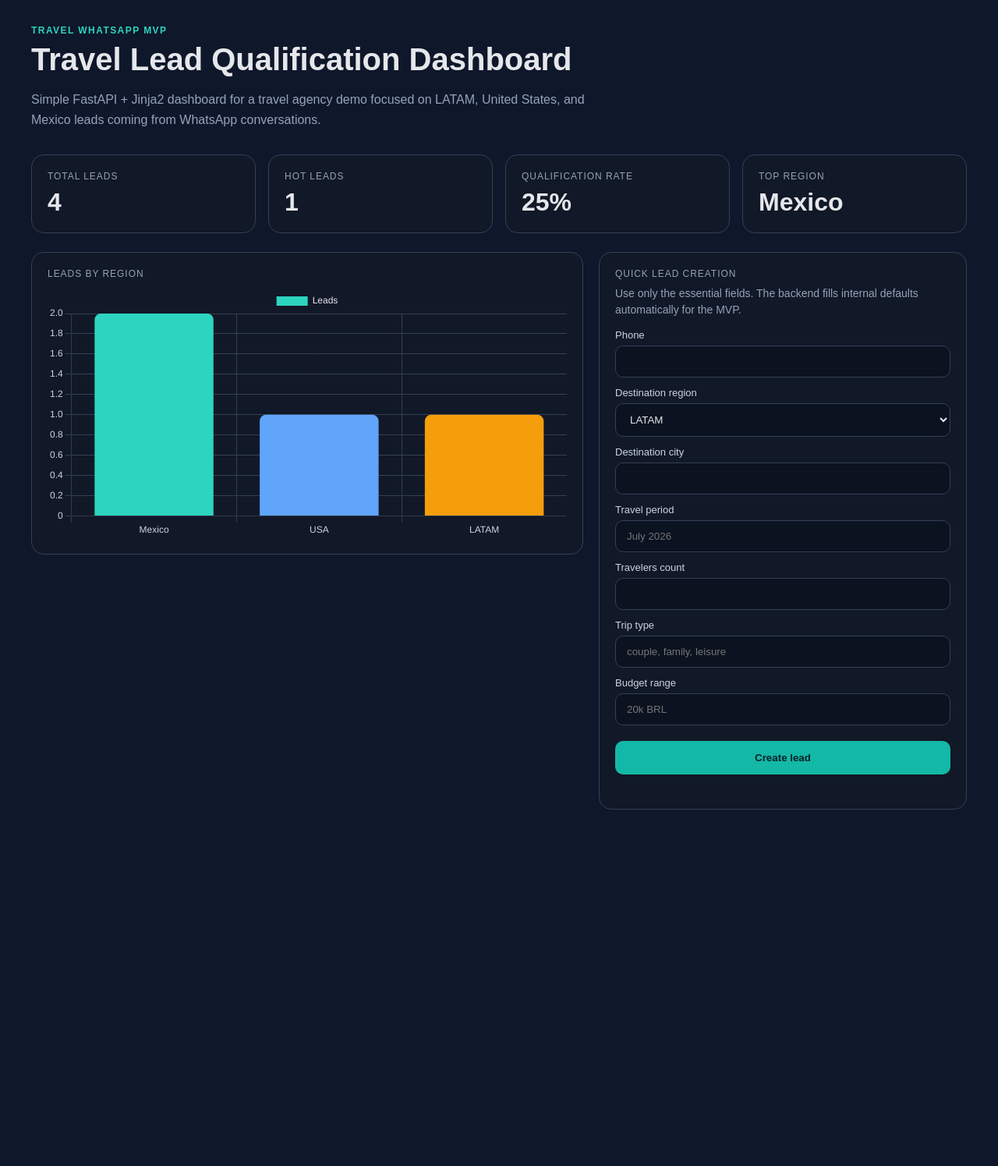
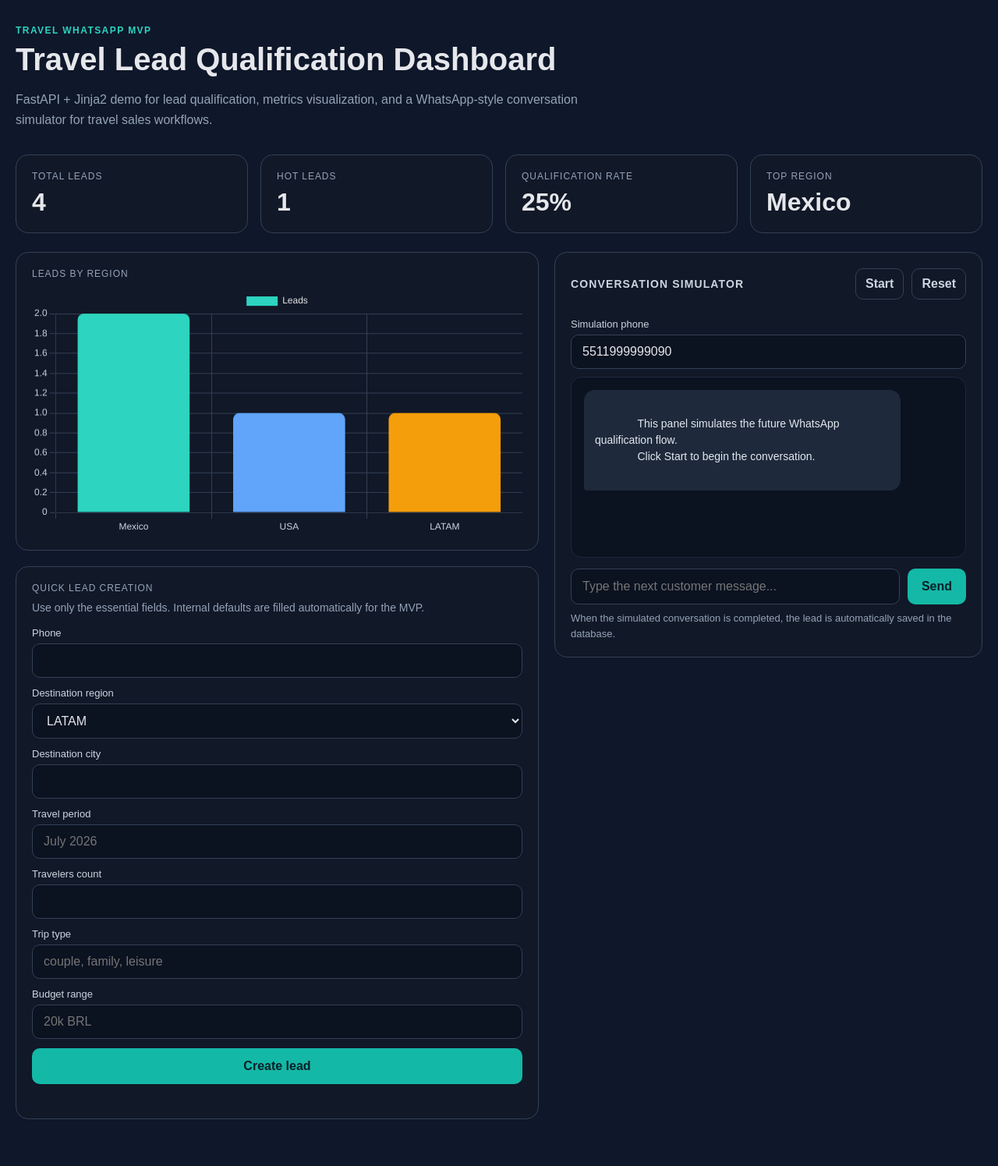
Before and after one commit to Padilhaaaaa/travel-mvp, a FastAPI app: page /dashboard in a window 1280 px wide. Shown: the whole page at 78% size. Before the commit the page ends 1038 px from the top, so only its background shows below. Run offline with FastAPI, Linux system fonts and the light colour scheme; data comes from the database, SQL or seed files in the repository.

Commit message:
feat: Add "WhatsApp" conversation simulator

```diff
--- a/app/templates/dashboard.html
+++ b/app/templates/dashboard.html
@@ -14,7 +14,7 @@
     }
 
     .container {
-      max-width: 1200px;
+      max-width: 1280px;
       margin: 0 auto;
       padding: 32px 20px 60px;
     }
@@ -54,6 +54,7 @@
       border: 1px solid #334155;
       border-radius: 16px;
       padding: 20px;
+      box-sizing: border-box;
     }
 
     .kpi-label {
@@ -69,11 +70,17 @@
       margin-top: 8px;
     }
 
-    .layout {
+    .main-layout {
       display: grid;
-      grid-template-columns: 1.2fr 0.8fr;
+      grid-template-columns: 1.1fr 0.9fr;
       gap: 20px;
       align-items: start;
+    }
+
+    .left-stack,
+    .right-stack {
+      display: grid;
+      gap: 20px;
     }
 
     canvas {
@@ -94,6 +101,10 @@
       margin-bottom: 6px;
     }
 
+    input, select, button {
+      font: inherit;
+    }
+
     input, select {
       width: 100%;
       padding: 12px 14px;
@@ -105,7 +116,6 @@
     }
 
     button {
-      margin-top: 8px;
       background: #14b8a6;
       color: #06202a;
       border: none;
@@ -133,13 +143,110 @@
       margin-bottom: 14px;
     }
 
-    @media (max-width: 900px) {
-      .layout {
+    .chat-box {
+      display: flex;
+      flex-direction: column;
+      height: 520px;
+    }
+
+    .chat-header {
+      display: flex;
+      align-items: center;
+      justify-content: space-between;
+      margin-bottom: 14px;
+      gap: 12px;
+    }
+
+    .chat-title {
+      font-size: 14px;
+      color: #cbd5e1;
+      font-weight: bold;
+      text-transform: uppercase;
+      letter-spacing: 0.08em;
+    }
+
+    .chat-actions {
+      display: flex;
+      gap: 10px;
+    }
+
+    .secondary-button {
+      background: transparent;
+      color: #cbd5e1;
+      border: 1px solid #334155;
+      padding: 10px 12px;
+    }
+
+    .chat-messages {
+      flex: 1;
+      overflow-y: auto;
+      background: #0b1220;
+      border: 1px solid #1e293b;
+      border-radius: 14px;
+      padding: 16px;
+      display: flex;
+      flex-direction: column;
+      gap: 12px;
+    }
+
+    .bubble {
+      max-width: 80%;
+      padding: 12px 14px;
+      border-radius: 14px;
+      line-height: 1.5;
+      font-size: 14px;
+      white-space: pre-wrap;
+    }
+
+    .bubble.bot {
+      background: #1e293b;
+      color: #e2e8f0;
+      align-self: flex-start;
+      border-bottom-left-radius: 4px;
+    }
+
+    .bubble.user {
+      background: #14b8a6;
+      color: #06202a;
+      align-self: flex-end;
+      border-bottom-right-radius: 4px;
+      font-weight: 600;
+    }
+
+    .chat-form {
+      display: grid;
+      grid-template-columns: 1fr auto;
+      gap: 10px;
+      margin-top: 14px;
+    }
+
+    .chat-form input {
+      margin: 0;
+    }
+
+    .chat-phone {
+      margin-top: 10px;
+      margin-bottom: 10px;
+    }
+
+    .small-note {
+      color: #94a3b8;
+      font-size: 13px;
+      line-height: 1.5;
+      margin-top: 8px;
+    }
+
+    @media (max-width: 980px) {
+      .main-layout {
         grid-template-columns: 1fr;
       }
 
       h1 {
         font-size: 32px;
+      }
+
+      .chat-box {
+        height: 480px;
       }
     }
   </style>
@@ -150,8 +257,8 @@
       <div class="eyebrow">Travel WhatsApp MVP</div>
       <h1>Travel Lead Qualification Dashboard</h1>
       <p>
-        Simple FastAPI + Jinja2 dashboard for a travel agency demo focused on LATAM,
-        United States, and Mexico leads coming from WhatsApp conversations.
+        FastAPI + Jinja2 demo for lead qualification, metrics visualization,
+        and a WhatsApp-style conversation simulator for travel sales workflows.
       </p>
     </div>
 
@@ -174,7 +281,8 @@
       </div>
     </div>
 
-    <div class="layout">
+    <div class="main-layout">
+      <div class="left-stack">
         <div class="card">
           <div class="kpi-label">Leads by region</div>
           <canvas id="regionChart"></canvas>
@@ -183,7 +291,7 @@
         <div class="card">
           <div class="kpi-label">Quick lead creation</div>
           <div class="helper">
-          Use only the essential fields. The backend fills internal defaults automatically for the MVP.
+            Use only the essential fields. Internal defaults are filled automatically for the MVP.
           </div>
 
           <form id="lead-form">
@@ -231,10 +339,54 @@
           </form>
         </div>
       </div>
+
+      <div class="right-stack">
+        <div class="card chat-box">
+          <div class="chat-header">
+            <div class="chat-title">Conversation simulator</div>
+            <div class="chat-actions">
+              <button id="start-chat" class="secondary-button" type="button">Start</button>
+              <button id="reset-chat" class="secondary-button" type="button">Reset</button>
+            </div>
+          </div>
+
+          <div class="chat-phone">
+            <label for="chat-phone">Simulation phone</label>
+            <input id="chat-phone" type="text" value="5511999999090" />
+          </div>
+
+          <div id="chat-messages" class="chat-messages">
+            <div class="bubble bot">
+              This panel simulates the future WhatsApp qualification flow.
+              Click Start to begin the conversation.
+            </div>
+          </div>
+
+          <form id="chat-form" class="chat-form">
+            <input id="chat-input" type="text" placeholder="Type the next customer message..." />
+            <button type="submit">Send</button>
+          </form>
+
+          <div class="small-note">
+            When the simulated conversation is completed, the lead is automatically saved in the database.
+          </div>
+        </div>
+      </div>
+    </div>
   </div>
 
   <script>
     let regionChart;
+    let chatSession = null;
+
+    function addMessage(role, text) {
+      const container = document.getElementById("chat-messages");
+      const bubble = document.createElement("div");
+      bubble.className = `bubble ${role}`;
+      bubble.textContent = text;
+      container.appendChild(bubble);
+      container.scrollTop = container.scrollHeight;
+    }
 
     async function loadMetrics() {
       const response = await fetch("/api/metrics");
@@ -328,7 +480,86 @@
       }
     }
 
+    async function startChat() {
+      const phone = document.getElementById("chat-phone").value.trim();
+
+      const response = await fetch("/api/simulate", {
+        method: "POST",
+        headers: {
+          "Content-Type": "application/json"
+        },
+        body: JSON.stringify({
+          phone: phone,
+          message: "start",
+          session: null
+        })
+      });
+
+      const result = await response.json();
+
+      chatSession = result.session;
+      const container = document.getElementById("chat-messages");
+      container.innerHTML = "";
+      addMessage("bot", result.reply);
+    }
+
+    async function sendChatMessage(event) {
+      event.preventDefault();
+
+      const input = document.getElementById("chat-input");
+      const phone = document.getElementById("chat-phone").value.trim();
+      const message = input.value.trim();
+
+      if (!message) {
+        return;
+      }
+
+      addMessage("user", message);
+      input.value = "";
+
+      try {
+        const response = await fetch("/api/simulate", {
+          method: "POST",
+          headers: {
+            "Content-Type": "application/json"
+          },
+          body: JSON.stringify({
+            phone: phone,
+            message: message,
+            session: chatSession
+          })
+        });
+
+        const result = await response.json();
+        chatSession = result.session;
+
+        addMessage("bot", result.reply);
+
+        if (result.completed) {
+          await loadMetrics();
+        }
+      } catch (error) {
+        addMessage("bot", "Unexpected error while sending the message.");
+      }
+    }
+
+    function resetChat() {
+      chatSession = null;
+      const container = document.getElementById("chat-messages");
+      container.innerHTML = `
+        <div class="bubble bot">
+          This panel simulates the future WhatsApp qualification flow.
+          Click Start to begin the conversation.
+        </div>
+      `;
+      document.getElementById("chat-input").value = "";
+    }
+
     document.getElementById("lead-form").addEventListener("submit", createLead);
+    document.getElementById("chat-form").addEventListener("submit", sendChatMessage);
+    document.getElementById("start-chat").addEventListener("click", startChat);
+    document.getElementById("reset-chat").addEventListener("click", resetChat);
+
     loadMetrics();
   </script>
 </body>
```
Lines whose indentation alone changed are shown as unchanged.
